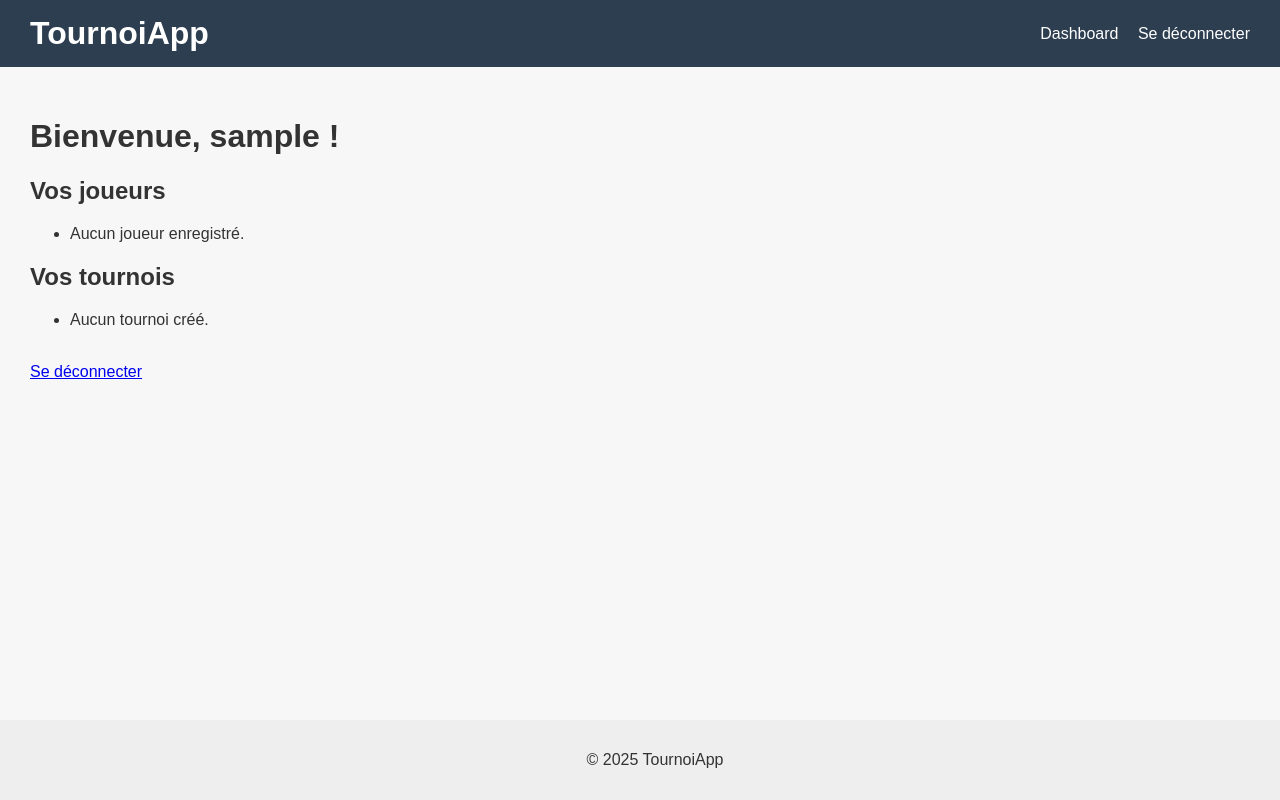
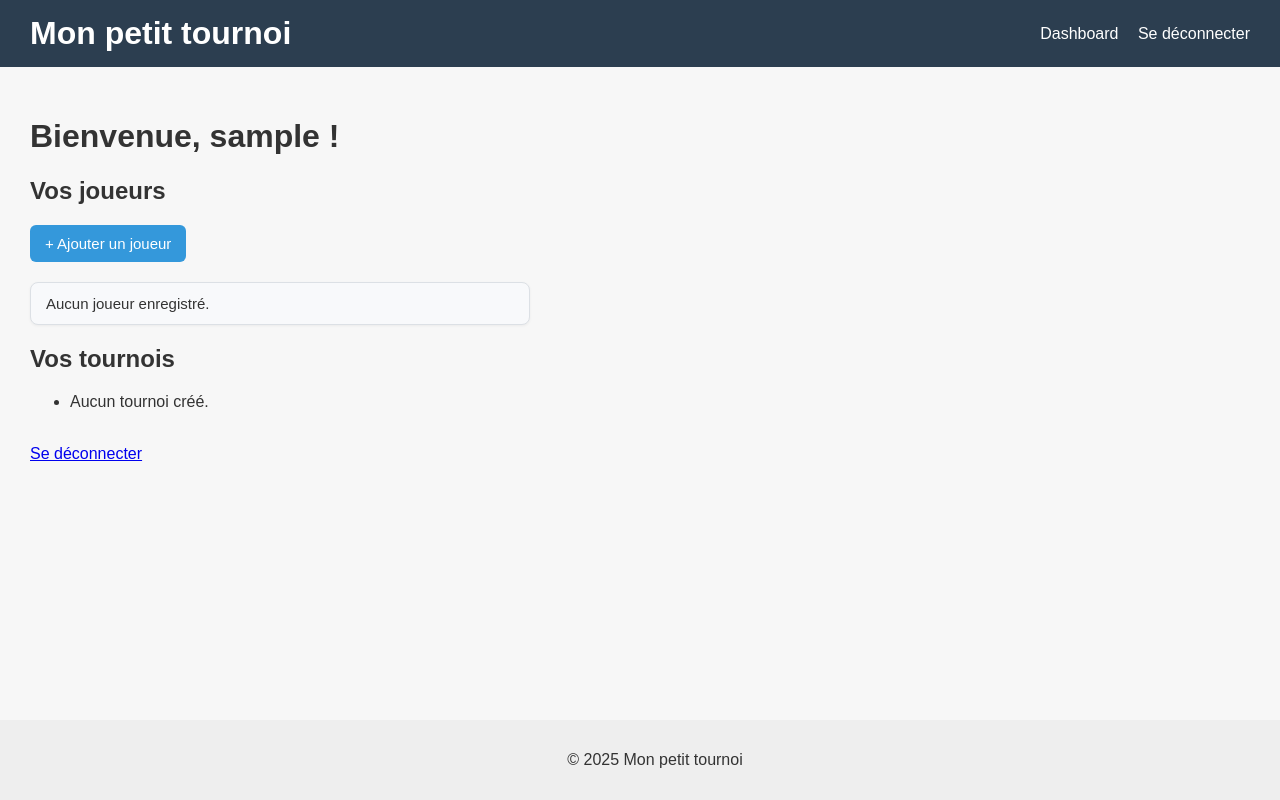
Before and after one commit to Michel-Sesanne/mon-petit-tournoi, a Flask app: page /dashboard in a window 1280 px wide. Run offline with Flask 3, Linux system fonts and the light colour scheme; the visitor is signed in with stand-in values (Sample User, id 1).

Commit message:
Ajout de la fonctionnalité -ajouter un joueur-

```diff
--- a/tournoiapp/routes.py
+++ b/tournoiapp/routes.py
@@ -1,22 +1,16 @@
-from flask import Blueprint, render_template, redirect, url_for, flash, request, session
+from flask import Blueprint, render_template, redirect, url_for, flash, request, session, jsonify
 from werkzeug.security import generate_password_hash, check_password_hash
-from .models import User
+from .models import User, JoueurDB
 from tournoiapp import db
+
 bp = Blueprint('main', __name__)
 
-# ----------------------------
-# PAGE D’ACCUEIL
-# ----------------------------
 @bp.route('/')
 def home():
     if 'user_id' in session:
         return redirect(url_for('main.dashboard'))
     return render_template('home.html')
 
-
-# ----------------------------
-# INSCRIPTION
-# ----------------------------
 @bp.route('/register', methods=['GET', 'POST'])
 def register():
     if request.method == 'POST':
@@ -39,10 +33,6 @@ def register():
 
     return render_template('register.html')
 
-
-# ----------------------------
-# CONNEXION
-# ----------------------------
 @bp.route('/login', methods=['GET', 'POST'])
 def login():
     if request.method == 'POST':
@@ -62,22 +52,36 @@ def login():
     return render_template('login.html')
 
 
-# ----------------------------
-# DASHBOARD UTILISATEUR
-# ----------------------------
 @bp.route('/dashboard')
 def dashboard():
     if 'user_id' not in session:
         flash('Veuillez vous connecter pour accéder à cette page.', 'warning')
         return redirect(url_for('main.login'))
-    return render_template('dashboard.html', pseudo=session['pseudo'])
+    from tournoiapp.models import JoueurDB
+    joueurs = JoueurDB.query.all()
+    return render_template('dashboard.html', pseudo=session['pseudo'], joueurs=joueurs)
 
-
-# ----------------------------
-# DÉCONNEXION
-# ----------------------------
 @bp.route('/logout')
 def logout():
     session.clear()
     flash('Déconnexion réussie.', 'info')
     return redirect(url_for('main.home'))
+
+@bp.route('/ajouter_joueur', methods=['POST'])
+def ajouter_joueur():
+    nom = request.form.get('nom')
+    niveau = request.form.get('niveau')
+
+    if not nom or not niveau:
+        return jsonify({'error': 'Nom ou niveau manquant'}), 400
+
+    try:
+        niveau = int(niveau)
+    except ValueError:
+        return jsonify({'error': 'Niveau invalide'}), 400
+
+    joueur = JoueurDB(nom=nom, niveau=niveau)
+    db.session.add(joueur)
+    db.session.commit()
+
+    return jsonify({'nom': joueur.nom, 'niveau': joueur.niveau})
--- a/tournoiapp/static/css/style.css
+++ b/tournoiapp/static/css/style.css
@@ -59,3 +59,116 @@ button:hover {
     color: white;
     border-radius: 5px;
 }
+
+/* ===========================
+   MODALE : Ajouter un joueur
+   =========================== */
+.modal {
+  display: none; /* cachée par défaut */
+  position: fixed;
+  z-index: 1000;
+  left: 0;
+  top: 0;
+  width: 100%;
+  height: 100%;
+  background-color: rgba(0,0,0,0.4); /* fond semi-transparent */
+  justify-content: center;
+  align-items: center;
+}
+
+.modal-content {
+  background-color: #fff;
+  padding: 20px 30px;
+  border-radius: 8px;
+  width: 400px;
+  max-height: 80vh;
+  overflow-y: auto;
+  position: relative;
+  box-shadow: 0 5px 20px rgba(0,0,0,0.3);
+}
+
+.modal h2 {
+  margin-top: 0;
+  color: #2c3e50;
+}
+
+.close {
+  position: absolute;
+  top: 10px;
+  right: 15px;
+  font-size: 24px;
+  font-weight: bold;
+  cursor: pointer;
+}
+
+.close:hover {
+  color: #000;
+}
+
+/* --- LISTE DES JOUEURS --- */
+#dashboard {
+  list-style: none;
+  margin-top: 20px;
+  padding: 0;
+  display: flex;
+  flex-direction: column;
+  gap: 10px;
+  max-width: 500px;
+}
+
+#dashboard li {
+  background: #f8f9fb;
+  border: 1px solid #dce0e5;
+  border-radius: 8px;
+  padding: 12px 15px;
+  display: flex;
+  justify-content: space-between;
+  align-items: center;
+  font-size: 15px;
+  color: #333;
+  box-shadow: 0 1px 3px rgba(0,0,0,0.05);
+  transition: background 0.2s ease;
+}
+
+#dashboard li:hover {
+  background: #eef2f7;
+}
+
+#dashboard li span.badge {
+  color: white;
+  font-size: 12px;
+  padding: 3px 8px;
+  border-radius: 12px;
+  font-weight: 500;
+}
+
+#btn-ajouter-joueur {
+  background: #3498db;
+  color: white;
+  border: none;
+  border-radius: 6px;
+  padding: 10px 15px;
+  font-size: 15px;
+  cursor: pointer;
+  transition: background 0.2s ease;
+}
+
+#btn-ajouter-joueur:hover {
+  background: #2c82c9;
+}
+
+.badge {
+  color: white;
+  font-size: 12px;
+  padding: 3px 8px;
+  border-radius: 12px;
+  font-weight: 500;
+  display: inline-block;
+}
+
+.badge-1 { background-color: #95a5a6; }  /* Débutant : gris */
+.badge-2 { background-color: #3498db; }  /* Amateur : bleu */
+.badge-3 { background-color: #f1c40f; }  /* Semi-pro : jaune */
+.badge-4 { background-color: #e67e22; }  /* Pro : orange */
+.badge-5 { background-color: #e74c3c; }  /* Expert : rouge */
+.badge-6 { background-color: #8e44ad; }  /* Légende : violet */
--- /dev/null
+++ b/tournoiapp/static/js/dashboard.js
@@ -0,0 +1,46 @@
+const niveauxLibelles = {
+    1: "Débutant",
+    2: "Amateur",
+    3: "Semi-pro",
+    4: "Pro",
+    5: "Expert",
+    6: "Légende"
+};
+
+document.addEventListener('DOMContentLoaded', function() {
+    const modal = document.getElementById('modal-ajout-joueur');
+    const btn = document.getElementById('btn-ajouter-joueur');
+    const spanClose = modal.querySelector('.close');
+    const form = document.getElementById('form-ajout-joueur');
+    const ul = document.getElementById('dashboard');
+
+    // Ouvrir modale
+    btn.onclick = () => modal.style.display = 'flex';
+
+    // Fermer modale
+    spanClose.onclick = () => modal.style.display = 'none';
+    window.onclick = (event) => { if(event.target === modal) modal.style.display = 'none'; }
+
+    // Soumission AJAX
+    form.addEventListener('submit', async function(e) {
+        e.preventDefault();
+        const data = new FormData(form);
+
+        const response = await fetch('/ajouter_joueur', {
+            method: 'POST',
+            body: data
+        });
+
+        if(response.ok) {
+            const joueur = await response.json();
+            const li = document.createElement('li');
+            li.innerHTML = `${joueur.nom} <span class="badge badge-${joueur.niveau}">${niveauxLibelles[joueur.niveau] || "Inconnu"}</span>`;
+
+            ul.appendChild(li);
+            modal.style.display = 'none';
+            form.reset();
+        } else {
+            alert('Erreur lors de l’ajout du joueur.');
+        }
+    });
+});
--- a/tournoiapp/templates/base.html
+++ b/tournoiapp/templates/base.html
@@ -7,7 +7,7 @@
 </head>
 <body>
     <header>
-        <h1>TournoiApp</h1>
+        <h1>Mon petit tournoi</h1>
         <nav>
             <a href="{{ url_for('main.dashboard') }}">Dashboard</a>
             {% if 'user_id' in session %}
@@ -34,9 +34,11 @@
     </main>
 
     <footer>
-        <p>&copy; 2025 TournoiApp</p>
+        <p>&copy; 2025 Mon petit tournoi</p>
     </footer>
 
     <script src="{{ url_for('static', filename='js/main.js') }}"></script>
+    <script src="{{ url_for('static', filename='js/dashboard.js') }}"></script>
+
 </body>
 </html>
--- a/tournoiapp/templates/dashboard.html
+++ b/tournoiapp/templates/dashboard.html
@@ -5,13 +5,39 @@
 <h1>Bienvenue, {{ pseudo }} !</h1>
 
 <h2>Vos joueurs</h2>
-<ul>
+<button id="btn-ajouter-joueur">+ Ajouter un joueur</button>
+
+{% set niveauxLibelles = {1:"Débutant",2:"Amateur",3:"Semi-pro",4:"Pro",5:"Expert",6:"Légende"} %}
+<ul id="dashboard">
   {% for joueur in joueurs %}
-    <li>{{ joueur.nom }} (Niveau {{ joueur.niveau }})</li>
+    <li>{{ joueur.nom }}
+        <span class="badge badge-{{ joueur.niveau }}">{{ niveauxLibelles[joueur.niveau] }}</span>
+    </li>
   {% else %}
     <li>Aucun joueur enregistré.</li>
   {% endfor %}
 </ul>
+
+<!-- Modale -->
+<div id="modal-ajout-joueur" class="modal">
+  <div class="modal-content">
+    <span class="close">&times;</span>
+    <h2>Ajouter un joueur</h2>
+    <form id="form-ajout-joueur">
+      <input type="text" name="nom" placeholder="Nom du joueur" required />
+      <label for="niveau">Niveau :</label>
+      <select name="niveau" id="niveau" required>
+        <option value="1">Débutant</option>
+        <option value="2">Amateur</option>
+        <option value="3">Semi-pro</option>
+        <option value="4">Pro</option>
+        <option value="5">Expert</option>
+        <option value="6">Légende</option>
+      </select>
+      <button type="submit">Ajouter</button>
+    </form>
+  </div>
+</div>
 
 
 <h2>Vos tournois</h2>
--- a/tournoiapp/templates/home.html
+++ b/tournoiapp/templates/home.html
@@ -4,7 +4,7 @@
 
 {% block content %}
 <div class="home-container">
-    <p>Bienvenue sur <strong>TournoiApp</strong> !</p>
+    <p>Bienvenue sur <strong>Mon petit tournoi</strong> !</p>
     <p>Créez et gérez vos tournois de manière simple et rapide.</p>
 
     {% if not session.get('user_id') %}
```
Also changed, not shown: manage.py (+9 -1 lines), tournoiapp/models/models_db.py (+12 -2 lines).
